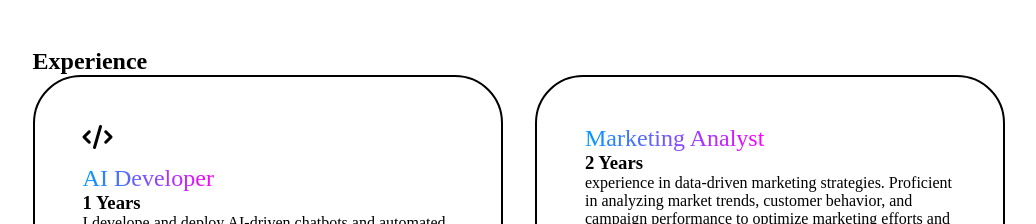
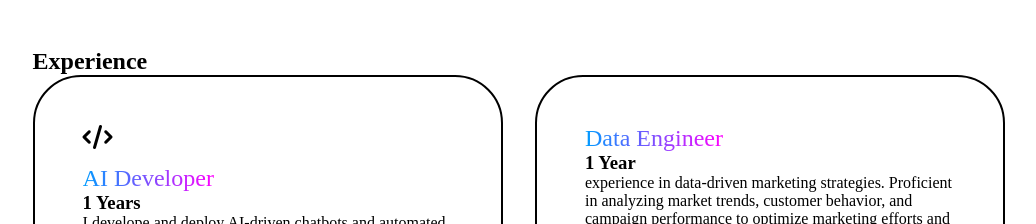
Before and after one commit to Daray-dev/Me.App, a plain HTML site: page index.html in a window 1280 px wide. Shown: the part 880-1104 px from the top of the page, without its empty margins (121-1157 px from the left). Drawn offline with Linux system fonts and the light colour scheme.

Commit message:
Update index.html

```diff
--- a/index.html
+++ b/index.html
@@ -83,8 +83,8 @@
 
                 <div class="grid-card">
 
-                    <span>Marketing Analyst</span>
-                    <h3>2 Years</h3>
+                    <span>Data Engineer</span>
+                    <h3>1 Year</h3>
                     <p>experience in data-driven marketing strategies. Proficient in analyzing market trends,
                         customer behavior, and campaign performance to optimize marketing efforts and support business growth
                 </div>
```
